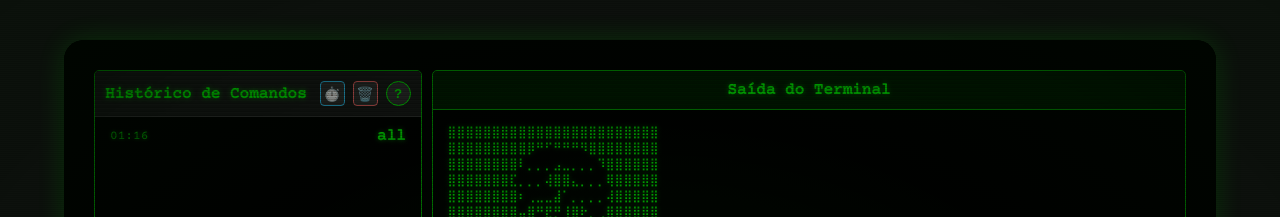
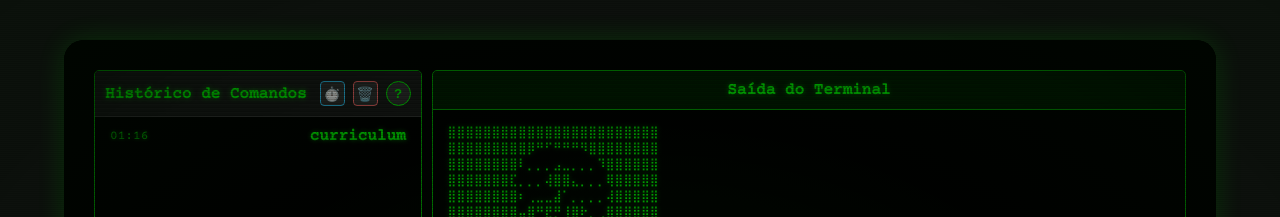
Before and after one commit to saviogodinho2002/curriculo_savio.EXE, a Vue app: page / in a window 1280 px wide. Shown: the top 217 px of the page. Built offline with nearby package versions, Linux system fonts and the light colour scheme.

Commit message:
label curriculo

```diff
--- a/src/components/TerminalScreen.vue
+++ b/src/components/TerminalScreen.vue
@@ -288,7 +288,7 @@ const processCommand = async (cmd) => {
       await typeText('  about       - Exibe informações pessoais');
       await typeText('  basic       - Mostra as informações básicas iniciais');
       await typeText('  pdf         - Baixa o currículo em formato PDF');
-      await typeText('  all         - Exibe todas as informações do CV');
+      await typeText('  curriculum         - Exibe todas as informações do CV');
       await typeText('  contact     - Mostra informações de contato');
       await typeText('  experience  - Exibe experiência profissional');
       await typeText('  skills      - Mostra habilidades técnicas');
@@ -305,7 +305,7 @@ const processCommand = async (cmd) => {
       await typeText('  speed:instant - Exibição instantânea (sem animação)');
       break;
 
-    case 'all':
+    case 'curriculum':
       await showAllInfo();
       break;
     case 'about':
@@ -443,7 +443,7 @@ const executeCommandFromHistory = (command) => {
   if (state.isTyping) return;
 
   // Lista de comandos válidos
-  const validCommands = ['help', 'about', 'all', 'contact', 'experience', 'skills',
+  const validCommands = ['help', 'about', 'curriculum', 'contact', 'experience', 'skills',
                          'afinidades', 'education', 'projects', 'image', 'basic',
                          'pdf', 'sound', 'clear', 'speed', 'speed:normal', 'speed:fast', 'speed:instant'];
 
@@ -480,7 +480,7 @@ const handleKeyDown = (e) => {
   if (e.key === 'Enter') {
     if (state.currentInput.trim()) {
       // Verificar se o comando é válido
-      const validCommands = ['help', 'about', 'all', 'contact', 'experience', 'skills',
+      const validCommands = ['help', 'about', 'curriculum', 'contact', 'experience', 'skills',
                            'afinidades', 'education', 'projects', 'image', 'basic',
                            'pdf', 'sound', 'clear', 'speed', 'speed:normal', 'speed:fast', 'speed:instant'];
 
@@ -571,7 +571,7 @@ const initTerminal = async () => {
   window.addEventListener('keydown', handleKeyDown);
 
   // Adicionar comando inicial
-  addCommandLine('all');
+  addCommandLine('curriculum');
 
   // Mostrar apenas informações básicas
   await showAllInfo();
@@ -700,9 +700,9 @@ const downloadPDF = (pdfUrl) => {
           </li>
           <li>
             <div class="command-item">
-              <button @click="processCommand('all'); toggleHelp();" class="run-button" title="Executar comando">▶️</button>
+              <button @click="processCommand('curriculum'); toggleHelp();" class="run-button" title="Executar comando">▶️</button>
               <div class="command-description">
-                <strong>all</strong> - Exibe todas as informações do CV
+                <strong>curriculum</strong> - Exibe todas as informações do CV
               </div>
             </div>
           </li>
```
